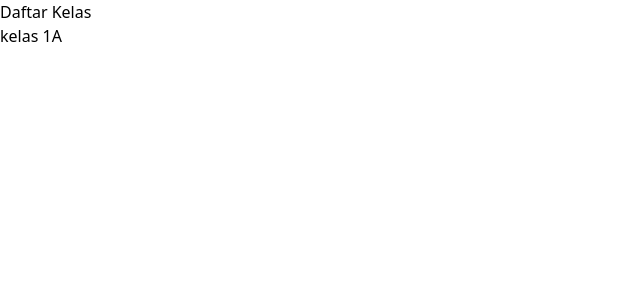
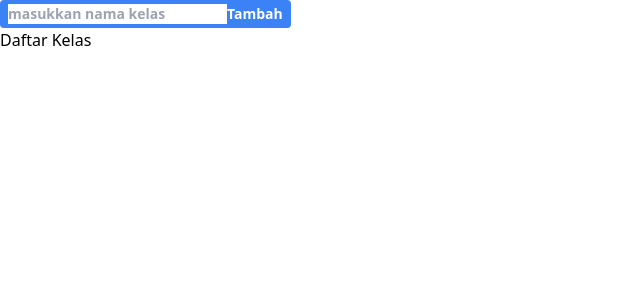
Before and after one commit to accelerator-01/jemputan, a React (Vite) app: page /guru in a window 1280 px wide. Shown: the top 300 px of the page, without its empty margins (0-640 px from the left). Built offline with nearby package versions, Linux system fonts and the light colour scheme; the HTML template or start-up script is replaced by a standard one.

Commit message:
guru screen (beta)

```diff
--- a/src/components/guru/Guru.jsx
+++ b/src/components/guru/Guru.jsx
@@ -1,10 +1,29 @@
+import { useState } from "react";
+import Button from "../../utils/Button";
 function Guru() {
+  const [addKelas, setAddKelas] = useState(false);
+
+  const toggleAddKelas = () => {
+    setAddKelas(!addKelas);
+  };
   return (
     <div>
+      {/* <h1>{school.name}</h1> */}
+      <div>
+        <Button color="blue" size="sm" onClick={toggleAddKelas}>
+          {addKelas ? (
+            "Tambah Kelas"
+          ) : (
+            <form>
+              <input placeholder="masukkan nama kelas" />
+              <button>Tambah</button>
+            </form>
+          )}
+        </Button>
+      </div>
+
       <div>Daftar Kelas</div>
-      <ul>
-        <li>kelas 1A</li>
-      </ul>
+      {/* <table>{Kelas.fillter.map()}</table> */}
     </div>
   );
 }
--- a/src/components/guru/Notification.jsx
+++ b/src/components/guru/Notification.jsx
@@ -1,7 +1,30 @@
-import Button from "../../utils/Button";
+// import { useState, useEffect } from "react";
 
-function Notification() {
-  return <Button>Beritahu jam pulang!</Button>;
-}
+// const Notification = ({ users }) => {
+//   const [notifications, setNotifications] = useState([]);
 
-export default Notification;
+//   useEffect(() => {
+//     const waliUsers = users.filter((user) => user.role === "wali");
+//     waliUsers.forEach((user) => {
+//       sendNotification(user);
+//     });
+//   }, [users]);
+
+//   const sendNotification = (user) => {
+//     setNotifications((prev) => [...prev, `Notification sent to ${user.name}`]);
+//     // Implement your notification sending logic here, e.g., via API call
+//   };
+
+//   return (
+//     <div>
+//       <h2>Notifications:</h2>
+//       <ul>
+//         {notifications.map((note, index) => (
+//           <li key={index}>{note}</li>
+//         ))}
+//       </ul>
+//     </div>
+//   );
+// };
+
+// export default Notification;
--- a/src/components/guru/TableList.jsx
+++ b/src/components/guru/TableList.jsx
@@ -1,6 +1,8 @@
+// import { useState } from "react";
 import TableQueue from "./TableQueue";
 
 function TableList() {
+  // const [showTable, setShowTable] = useState(false)
   return (
     <div className="flex items-center justify-center h-screen bg-background_2">
       <div className="p-8 m-4 h-4/5 rounded-lg shadow-lg text-center bg-teal-500">
--- a/src/components/guru/TableQueue.jsx
+++ b/src/components/guru/TableQueue.jsx
@@ -1,14 +1,39 @@
-function TableQueue() {
-  return (
-    <div className="bg-gray-400 rounded-md h-4/5">
-      <ul>
-        <li>Wali 1</li>
-        <li>wali 2</li>
-        <li>wali 3</li>
-        <li>wali 4</li>
-      </ul>
-    </div>
-  );
-}
+// import { useState } from "react";
 
-export default TableQueue;
+// const TableQueue = ({ users }) => {
+//   const [tableQueue, setTableQueue] = useState(users);
+
+//   const handleMarkAsDone = (userId) => {
+//     setTableQueue((prevQueue) =>
+//       prevQueue.filter((user) => user.id !== userId)
+//     );
+//   };
+
+//   return (
+//     <div>
+//       <h2>User Queue:</h2>
+//       <table>
+//         <thead>
+//           <tr>
+//             <th>Name</th>
+//             <th>Action</th>
+//           </tr>
+//         </thead>
+//         <tbody>
+//           {tableQueue.map((user) => (
+//             <tr key={user.id}>
+//               <td>{user.name}</td>
+//               <td>
+//                 <button onClick={() => handleMarkAsDone(user.id)}>
+//                   Mark as Done
+//                 </button>
+//               </td>
+//             </tr>
+//           ))}
+//         </tbody>
+//       </table>
+//     </div>
+//   );
+// };
+
+// export default TableQueue;
```
Also changed, not shown: src/components/guru/RangeDetector.jsx (added, +53 -0 lines).
